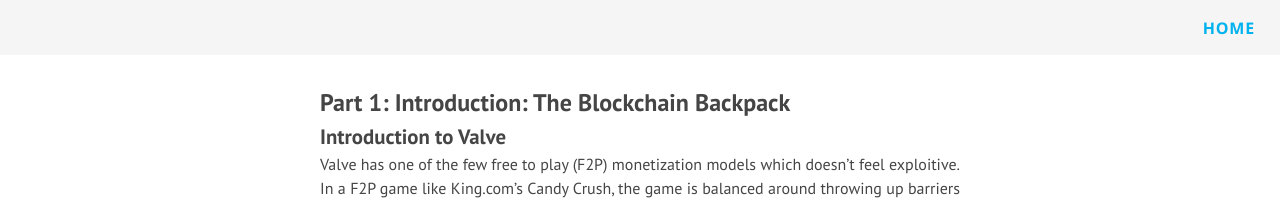
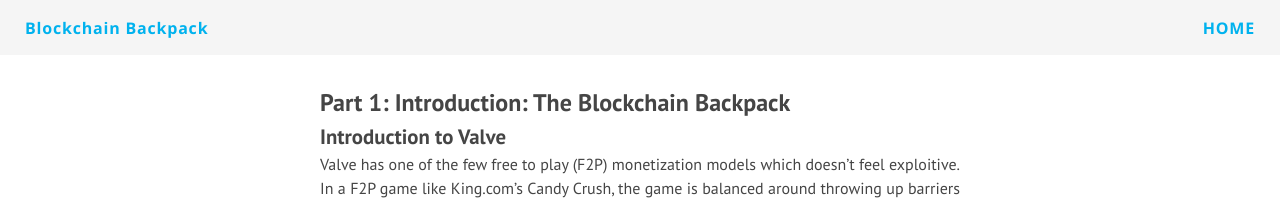
Before and after one commit to drblue9001/blockchain-backpack, a Jekyll site: the page built from website/part1.md, in a window 1280 px wide. Shown: the top 204 px of the page. Built offline with Jekyll 4.4.1, drawn with Linux system fonts in a browser that asks for light colours; nearby versions of some CDN libraries; Markdown is read by kramdown in place of the engine named in the settings; some of the changed text lies outside the part shown.

```diff
--- a/website/_includes/footer.html
+++ b/website/_includes/footer.html
@@ -1,6 +1,6 @@
 <div class="footer" align="center">
 
-  Copyright &copy; Dr. Blue 2015<br />
+  Copyright &copy; <a href="mailto:drblue@blockchainbackpack.org">Dr. Blue</a> 2015<br />
   Powered by <a href="http://jekyllrb.com" target="_blank">Jekyll</a> and by <a href="https://github.com/diezcami/arctic-fox-theme/" target="_blank">Arctic Fox Theme</a>.
 
 </div>
--- a/website/_includes/header.html
+++ b/website/_includes/header.html
@@ -1,5 +1,5 @@
 <div class="site-header">
-
+  <a class="site-title page-link" href="{{ site.baseurl }}/">Blockchain Backpack</a>
     <nav class="site-nav">
       <a href="#" class="menu-icon">
         <i class="fa fa-navicon fa-lg"></i>
--- a/website/_sass/_layout.scss
+++ b/website/_sass/_layout.scss
@@ -9,9 +9,17 @@
 
     .site-header a {color: $brand-color};
 
+    .site-title {
+        padding-top: 16px;
+        position: absolute;
+        left: 0px;
+        margin-left: 25px;
+    }
+
     .site-nav {
         padding-top: 16px;
-        float: right;
+        position: absolute;
+        right: 0px;
         margin-right: 25px;
         text-transform: uppercase;
 
@@ -52,13 +60,13 @@
                 padding: 5px 10px;
             }
         }
+    }
 
     .page-link {
         font-family: 'Open Sans';
         font-weight: 700 !important;
         line-height: $base-line-height;
         letter-spacing: 0.05em;
-
 
         &:not(:first-child) {
             margin-left: 20px;
@@ -67,7 +75,6 @@
         &:hover {
             opacity: 0.8
         };
-        }
     }
 
 /* Page Navigation
```
Also changed, not shown: website/part1.md (+1 -3 lines). Lines whose indentation alone changed are shown as unchanged.
